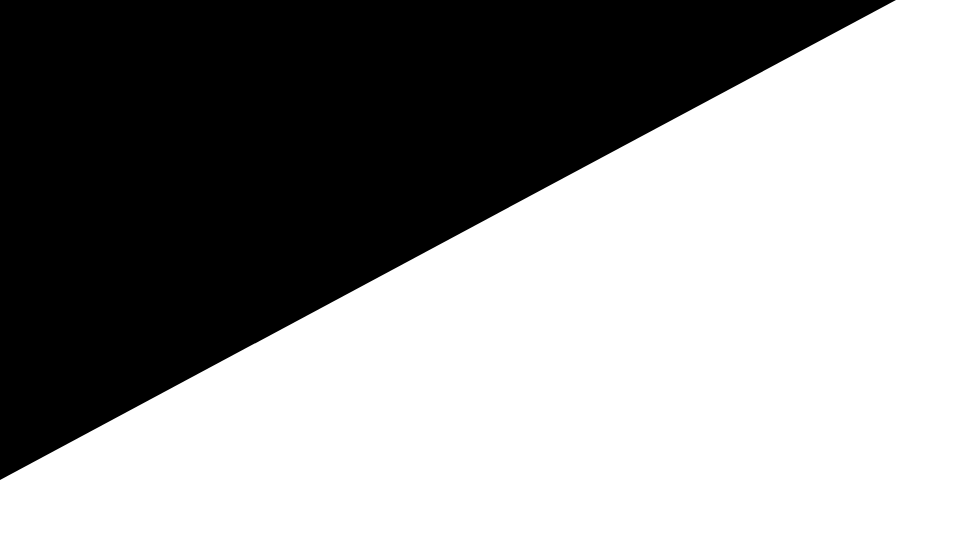
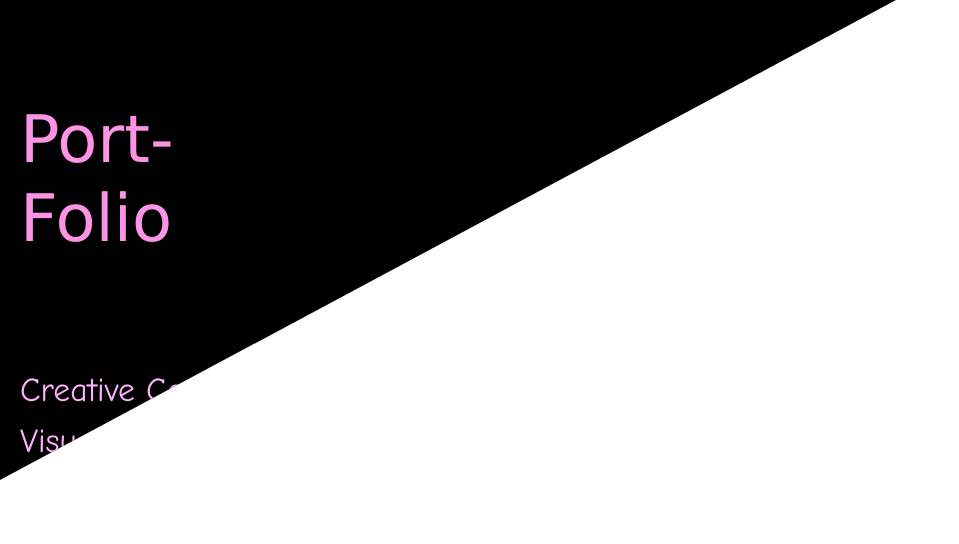
Before and after one commit to Nivedita-Suresh/my-portfolio, a plain HTML site: page index.html in a window 1280 px wide. Shown: the whole page, without its empty margins (0-959 px from the left). Drawn offline with nearby package versions, Linux system fonts and the light colour scheme.

Commit message:
Update index.css

```diff
--- a/index.css
+++ b/index.css
@@ -28,12 +28,6 @@ body, html {
   height: 100%;
   background: black;
   clip-path: polygon(0 0, 70% 0, 0% 60%, 0% 60%);
-  display: flex;
-  align-items: center;
-  justify-content: center;
-  flex-direction: column;
-  text-align: center;
-  position: relative;
 }
 
 .black-layer2 {
@@ -54,7 +48,8 @@ body, html {
   font-family: 'Verdana', cursive;
   color: #fc93e4;
   text-align: left;
-  margin-left: -50px;
+  padding-top: 100px;
+  padding-left: 20px;
 }
 
 .text-left p {
@@ -62,7 +57,8 @@ body, html {
   font-family: 'Comic Sans MS', cursive;
   color: #ffb3ff;
   text-align: left;
-  margin-right: 10px;
+  padding-top: 100px;
+  padding-left: 20px;
 }
 
 /* --- About Section --- */
```
